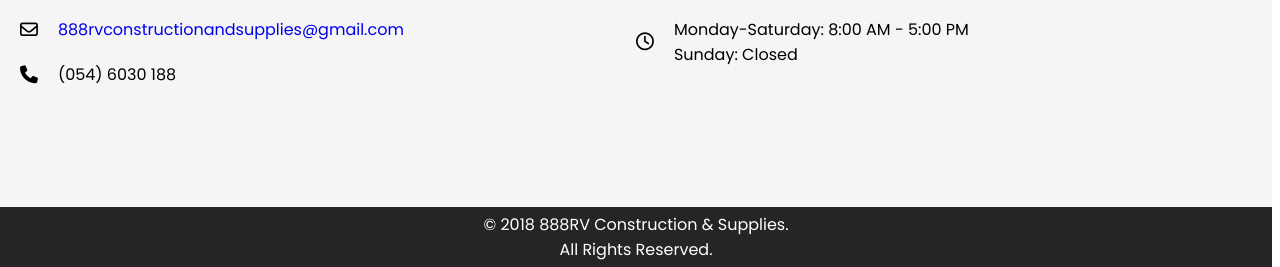
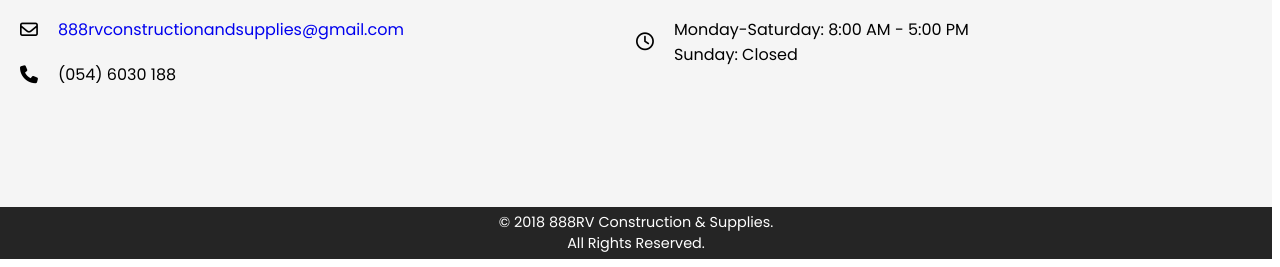
Before and after one commit to 888RV-Construction-Supplies/888RV-Construction-Supplies, a plain HTML site: page index.html in a window 1280 px wide. Shown: the part 5309-5576 px from the top of the page. Drawn offline with nearby package versions, Linux system fonts and the light colour scheme; a web font is replaced by a local one.

Commit message:
Update style.css

```diff
--- a/style.css
+++ b/style.css
@@ -517,6 +517,7 @@ header .navbar {
 .footer-section :where(.copyright-text, .copyright) {
     color: var(--white-color);
     transition: 0.2s ease;
+    font-size: var(--font-size-s);
 }
 
 /* Responsive media query code for max width 1024px */
```
